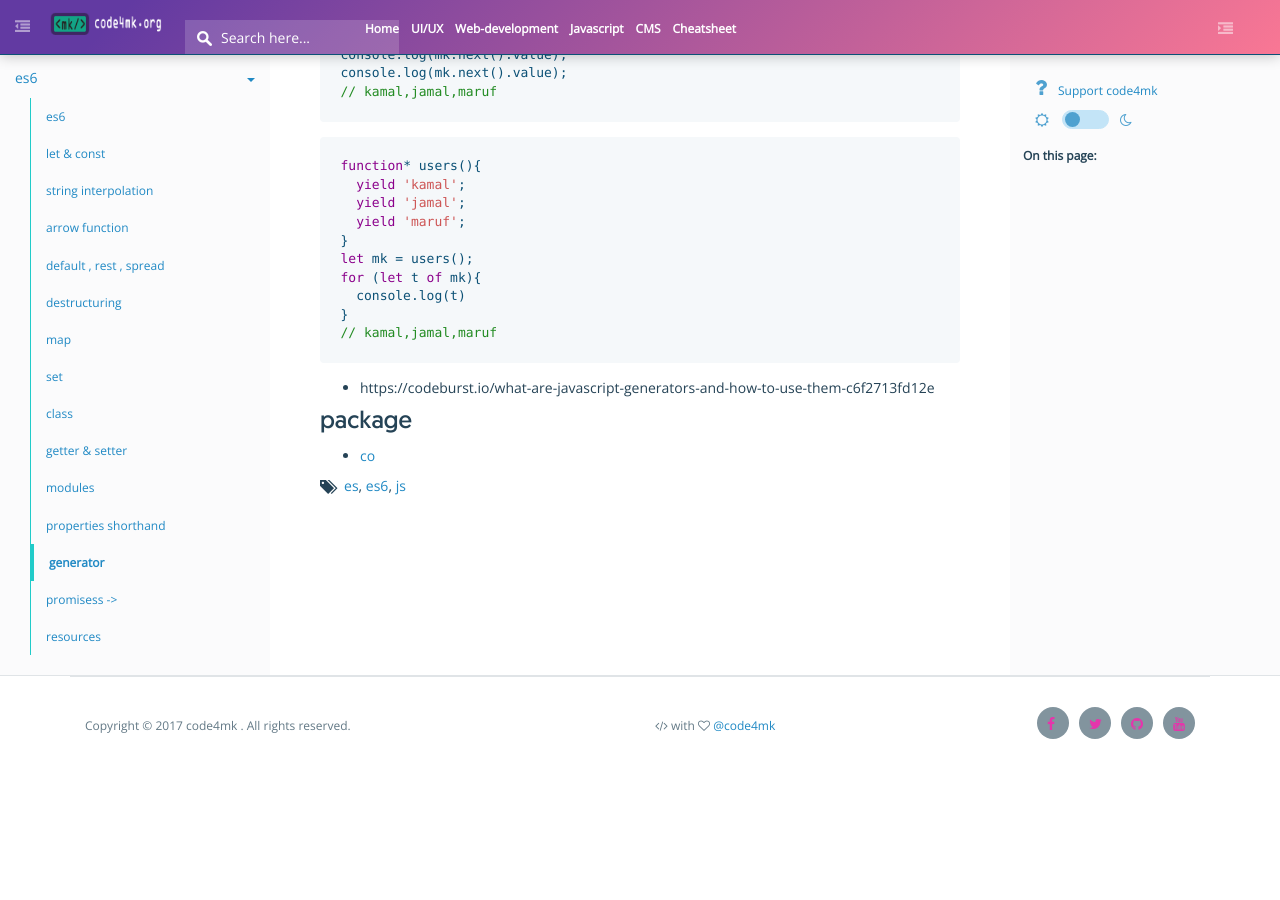
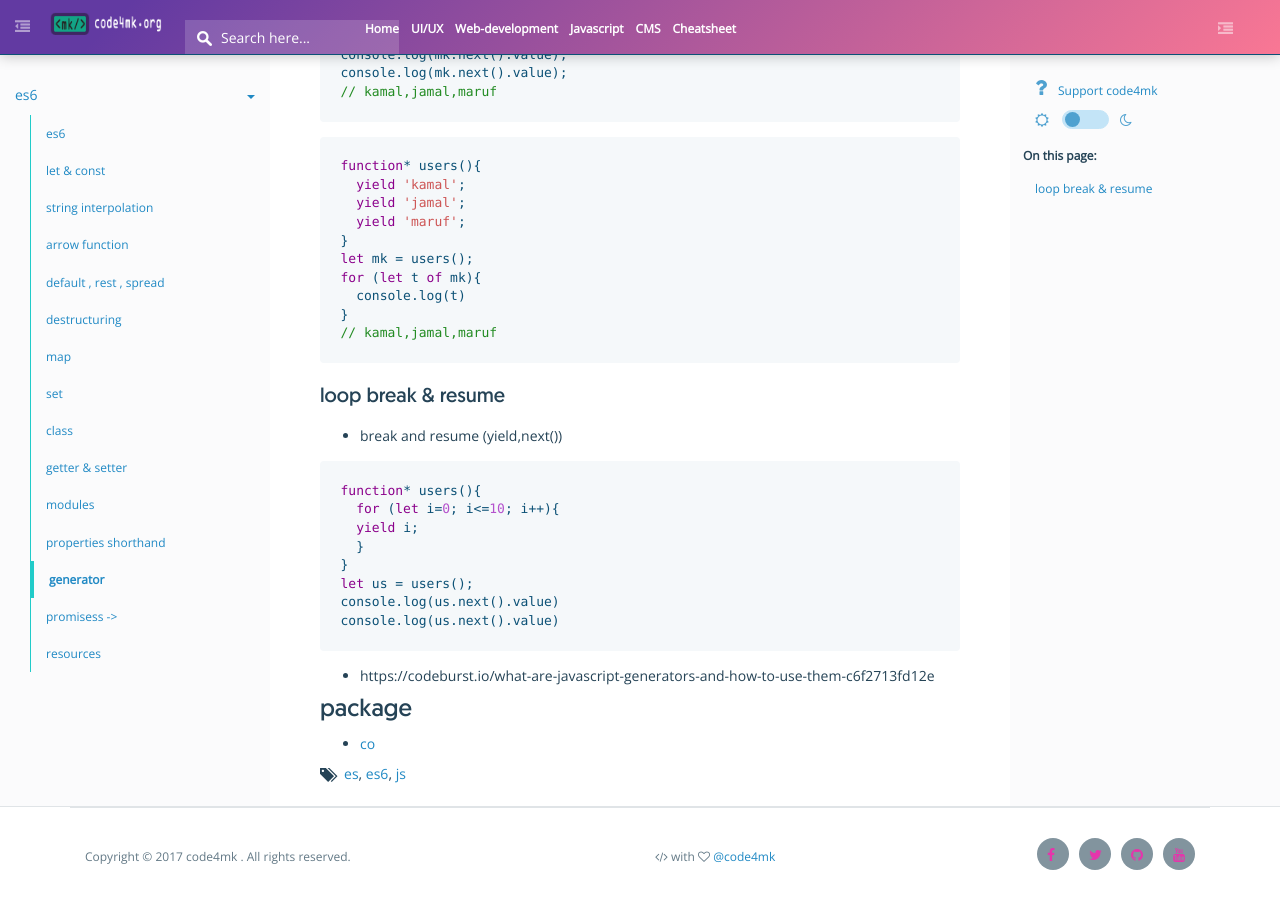
Before and after one commit to code4mk/code4mk.github.io, a Jekyll site: the page built from javascript-developer/es/generator.md, in a window 1280 px wide and 900 px high, scrolled down 225 px. Built offline with Jekyll 4.4.1, drawn with Linux system fonts in a browser that asks for light colours; comment, search, counter and statistics services are not loaded; before the commit the page ends 994 px from its top, so only the background shows below that.

Commit message:
generator

````diff
--- a/javascript-developer/es/generator.md
+++ b/javascript-developer/es/generator.md
@@ -31,6 +31,21 @@ for (let t of mk){
 // kamal,jamal,maruf
 ```
 
+## loop break & resume
+
+* break and resume (yield,next())
+
+```js
+function* users(){
+  for (let i=0; i<=10; i++){
+  yield i;
+  }
+}
+let us = users();
+console.log(us.next().value)
+console.log(us.next().value)
+```
+
 * https://codeburst.io/what-are-javascript-generators-and-how-to-use-them-c6f2713fd12e
 
 # package
````
